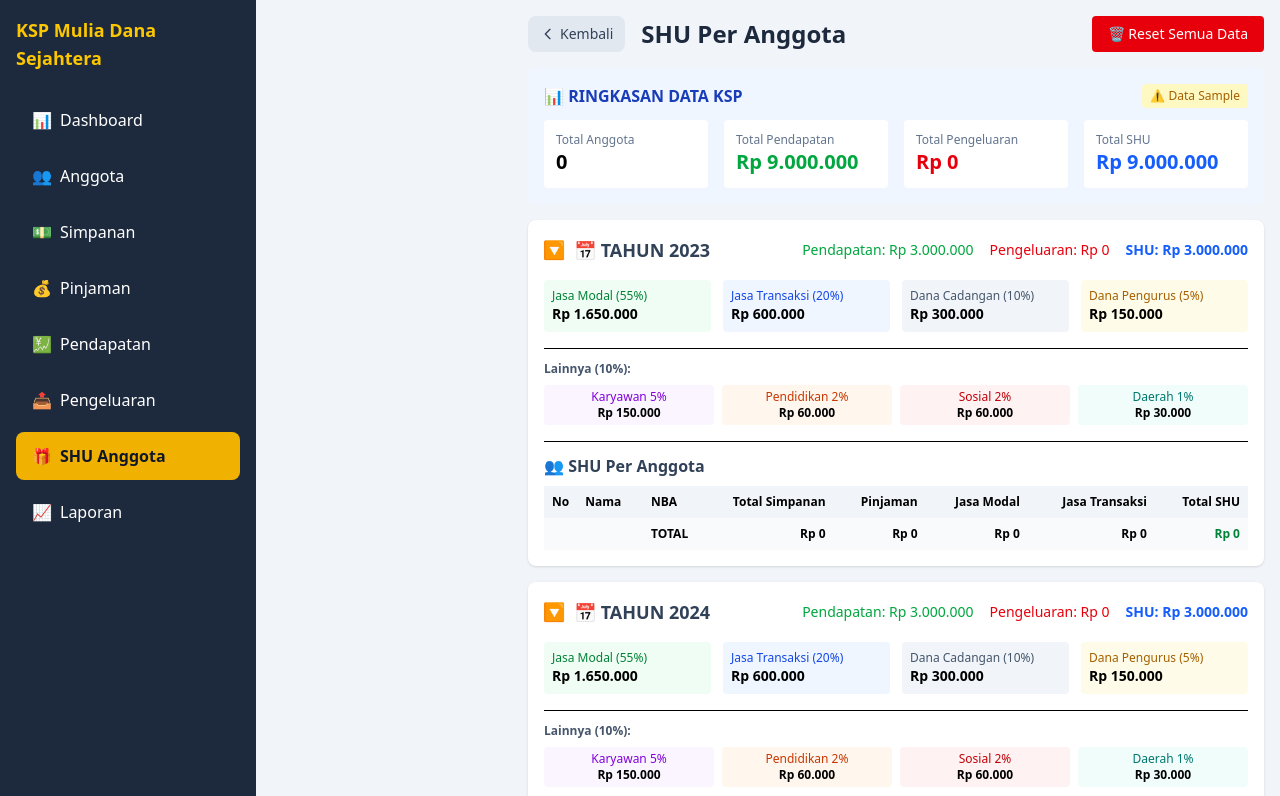
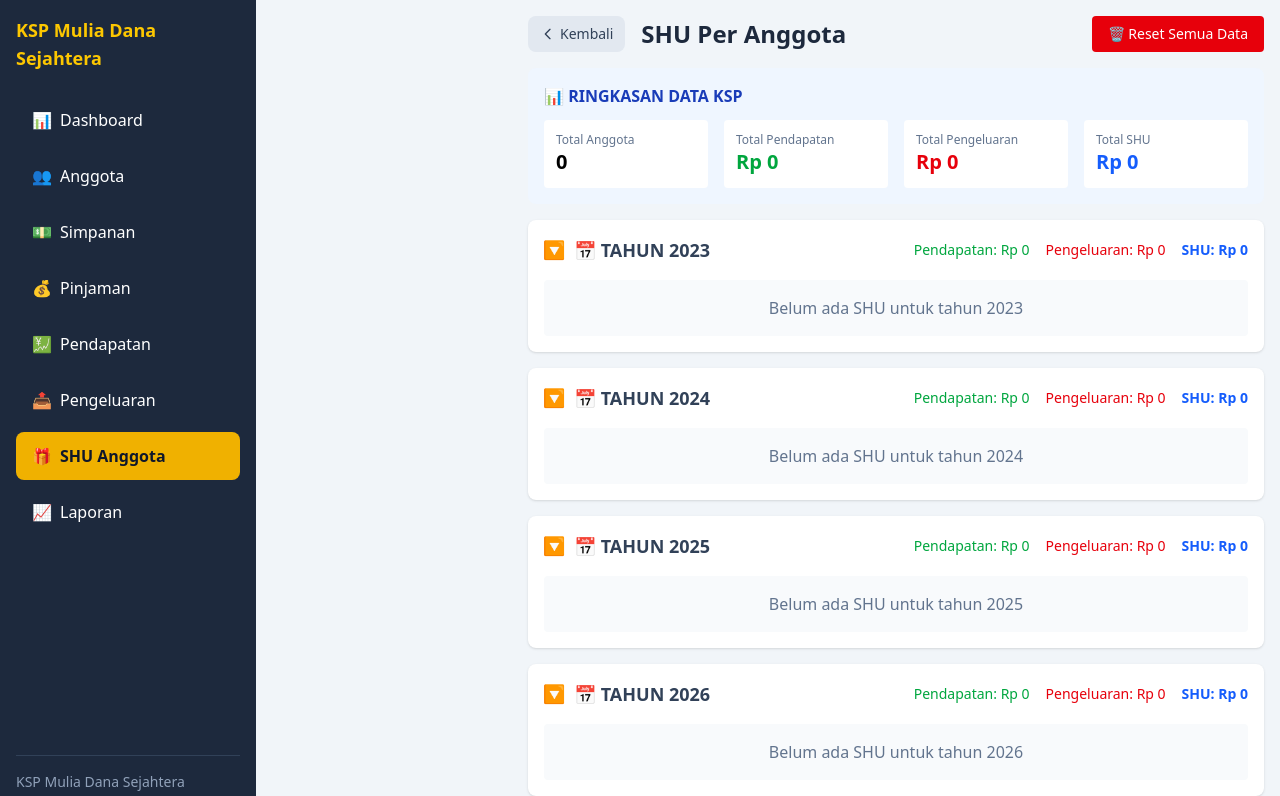
Before and after one commit to koperasimuliads-max/kspmds, a Next.js app: page /shu in a window 1280 px wide. Shown: the top 796 px of the page. Built offline with nearby package versions, Linux system fonts and the light colour scheme.

Commit message:
refactor(shu): remove dummy pendapatan data and related dummy usage
- remove dummyPendapatans definition and isUsingDummy flag
- compute pendapatan and totals directly from pendapatans
- update reduce callbacks to explicit number types
- remove "Data Sample" badge from UI

```diff
--- a/src/app/shu/page.tsx
+++ b/src/app/shu/page.tsx
@@ -7,12 +7,6 @@ import BackButton from '@/components/BackButton';
 function formatRupiah(amount: number): string {
   return new Intl.NumberFormat('id-ID', { style: 'currency', currency: 'IDR', minimumFractionDigits: 0 }).format(amount);
 }
-
-const dummyPendapatans = [
-  { id: 'dummy-2023', jenis: 'uang_buku', deskripsi: 'Pendapatan tahun 2023', jumlah: 3000000, tanggal: '2023-12-31' },
-  { id: 'dummy-2024', jenis: 'uang_buku', deskripsi: 'Pendapatan tahun 2024', jumlah: 3000000, tanggal: '2024-12-31' },
-  { id: 'dummy-2025', jenis: 'uang_buku', deskripsi: 'Pendapatan tahun 2025', jumlah: 3000000, tanggal: '2025-12-31' },
-];
 
 function useHydrated() {
   return useSyncExternalStore(() => () => {}, () => true, () => false);
@@ -27,14 +21,11 @@ export default function SHUPerAnggotaPage() {
     setExpandedYears(prev => prev.includes(tahun) ? prev.filter(t => t !== tahun) : [...prev, tahun]);
   };
 
-  const pendapatanData = pendapatans.length > 0 ? pendapatans : dummyPendapatans;
-  const isUsingDummy = pendapatans.length === 0;
-
   const allTahun = [2023, 2024, 2025, 2026];
 
   const hitungSHUPerTahun = (tahun: number) => {
-    const pendapatanTahun = pendapatanData.filter((p: any) => new Date(p.tanggal).getFullYear() === tahun).reduce((sum, p: any) => sum + p.jumlah, 0);
-    const pengeluaranTahun = pengeluarans.filter(p => new Date(p.tanggal).getFullYear() === tahun).reduce((sum, p) => sum + p.jumlah, 0);
+    const pendapatanTahun = pendapatans.filter((p: any) => new Date(p.tanggal).getFullYear() === tahun).reduce((sum: number, p: any) => sum + p.jumlah, 0);
+    const pengeluaranTahun = pengeluarans.filter(p => new Date(p.tanggal).getFullYear() === tahun).reduce((sum: number, p) => sum + p.jumlah, 0);
     return { pendapatan: pendapatanTahun, pengeluaran: pengeluaranTahun, shu: pendapatanTahun - pengeluaranTahun };
   };
 
@@ -69,8 +60,8 @@ export default function SHUPerAnggotaPage() {
     }).sort((a, b) => b.totalSHU - a.totalSHU);
   };
 
-  const totalPendapatan = pendapatanData.reduce((sum: number, p: any) => sum + p.jumlah, 0);
-  const totalPengeluaran = pengeluarans.reduce((sum, p) => sum + p.jumlah, 0);
+  const totalPendapatan = pendapatans.reduce((sum: number, p: any) => sum + p.jumlah, 0);
+  const totalPengeluaran = pengeluarans.reduce((sum: number, p) => sum + p.jumlah, 0);
   const totalSHU = totalPendapatan - totalPengeluaran;
 
   return (
@@ -105,7 +96,6 @@ export default function SHUPerAnggotaPage() {
           <div className="bg-blue-50 p-4 rounded-lg mb-4">
         <div className="flex items-center justify-between mb-3">
           <h3 className="font-semibold text-blue-800">📊 RINGKASAN DATA KSP</h3>
-          {isUsingDummy && <span className="bg-yellow-100 text-yellow-700 px-2 py-1 rounded text-xs">⚠️ Data Sample</span>}
         </div>
         <div className="grid grid-cols-2 md:grid-cols-4 gap-4 text-sm">
           <div className="bg-white p-3 rounded"><p className="text-slate-500 text-xs">Total Anggota</p><p className="text-xl font-bold">{anggota.length}</p></div>
```
